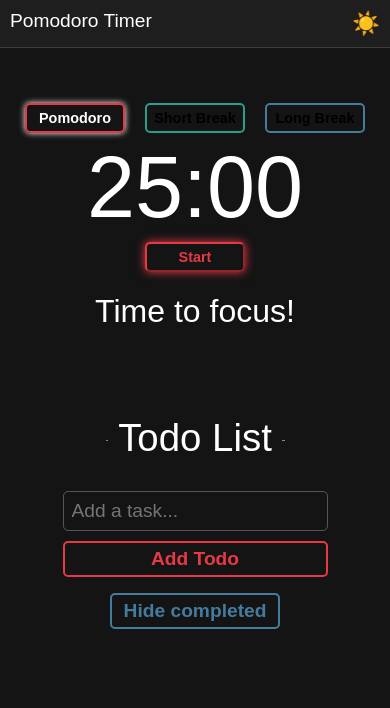
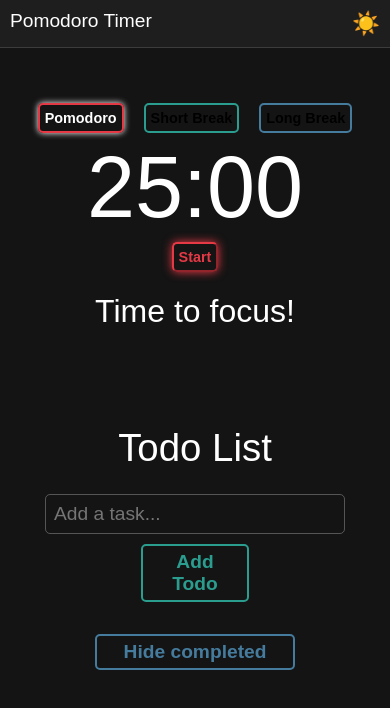
Before and after one commit to callum-laing/pomodoro-timer, a Vue app: page / in a window 390 px wide. Shown: the top 708 px of the page. Built offline with nearby package versions, Linux system fonts and the light colour scheme; a web font is replaced by a local one.

Commit message:
update styling of todo on mobile view

```diff
--- a/src/components/PomodoroTimer.vue
+++ b/src/components/PomodoroTimer.vue
@@ -146,12 +146,19 @@ const glowButtonStyle = computed(() => ({
 }
 
 .btnContainer {
+	display: flex;
+	flex-wrap: wrap;
+	justify-content: center;
+	gap: 10px;
+
 	button {
 		border-radius: 5px;
-		padding: 2px 10px;
-		margin: 10px;
+		padding: 10px 20px;
+		margin: 5px;
 		background-color: transparent;
 		font-weight: bold;
+		font-size: 1em;
+		max-width: 100%;
 	}
 	button:hover {
 		cursor: pointer;
@@ -182,23 +189,6 @@ const glowButtonStyle = computed(() => ({
 	text-align: center;
 	margin-top: 1rem;
 	font-size: 1em;
-}
-
-.btnContainer {
-	display: flex;
-	flex-wrap: wrap;
-	justify-content: center;
-	gap: 10px;
-
-	button {
-		border-radius: 5px;
-		padding: 10px 20px;
-		margin: 5px;
-		background-color: transparent;
-		font-weight: bold;
-		font-size: 1em;
-		min-width: 100px;
-	}
 }
 
 @media (max-width: 380px) {
--- a/src/components/Todo.vue
+++ b/src/components/Todo.vue
@@ -51,21 +51,22 @@ function removeTodo(todo) {
 
 <template>
 	<div class="todoBox">
-		<h2><span>Todo List</span></h2>
+		<h2>Todo List</h2>
+
 		<form @submit.prevent="addTodo" class="todoForm">
 			<input v-model="newTodo" required placeholder="Add a task..." />
-			<button class="btn btnWork">Add Todo</button>
+			<button class="btn btnAdd">Add Todo</button>
 		</form>
 
 		<ul class="todoList">
 			<li v-for="todo in filteredTodos" :key="todo.id">
 				<input type="checkbox" v-model="todo.done" />
 				<span :class="{ done: todo.done }">{{ todo.text }}</span>
-				<button class="btn btnShort" @click="removeTodo(todo)">X</button>
+				<button class="btn btnRemove" @click="removeTodo(todo)">X</button>
 			</li>
 		</ul>
 
-		<button class="btn btnLong" @click="hideCompleted = !hideCompleted">
+		<button class="btn btnHide toggleHide" @click="hideCompleted = !hideCompleted">
 			{{ hideCompleted ? 'Show all' : 'Hide completed' }}
 		</button>
 	</div>
@@ -82,17 +83,9 @@ function removeTodo(todo) {
 }
 
 h2 {
-	width: 50%;
 	text-align: center;
-	border-bottom: 1px solid rgba(250, 250, 250, 0.5);
-	line-height: 0.1em;
-	margin: 10px 0 50px;
 	font-size: 2em;
-}
-
-h2 span {
-	background: rgba(20, 20, 20);
-	padding: 0 10px;
+	margin-bottom: 1.5rem;
 }
 
 .todoForm {
@@ -101,14 +94,23 @@ h2 span {
 	justify-content: center;
 	gap: 10px;
 	margin-bottom: 1rem;
+	width: 100%;
+	max-width: 400px;
 
 	input {
 		padding: 8px;
 		font-size: 1em;
 		border: 1px solid rgba(150, 150, 150, 0.5);
 		border-radius: 5px;
-		min-width: 200px;
 		background: transparent;
+		width: 100%;
+		max-width: 300px;
+		min-width: 180px;
+	}
+
+	button {
+		width: 100%;
+		max-width: 150px;
 	}
 }
 
@@ -138,12 +140,22 @@ h2 span {
 			overflow: hidden;
 			text-overflow: ellipsis;
 		}
+
+		button {
+			margin-left: 10px;
+		}
 	}
 }
 
 .done {
 	text-decoration: line-through;
 	color: #999;
+}
+
+.toggleHide {
+	margin-top: 1rem;
+	width: 100%;
+	max-width: 200px;
 }
 
 .btn {
@@ -160,17 +172,17 @@ h2 span {
 	box-shadow: 0 0 6px var(--btn-color);
 }
 
-.btnWork {
+.btnRemove {
 	--btn-color: #e63946;
 	color: #e63946;
 }
 
-.btnShort {
+.btnAdd {
 	--btn-color: #2a9d8f;
 	color: #2a9d8f;
 }
 
-.btnLong {
+.btnHide {
 	--btn-color: #457b9d;
 	color: #457b9d;
 }
@@ -178,10 +190,11 @@ h2 span {
 @media (max-width: 480px) {
 	.todoForm {
 		flex-direction: column;
+		align-items: center;
 
-		input,
 		button {
-			width: 100%;
+			width: 30%;
+			max-width: none;
 		}
 	}
 
```
